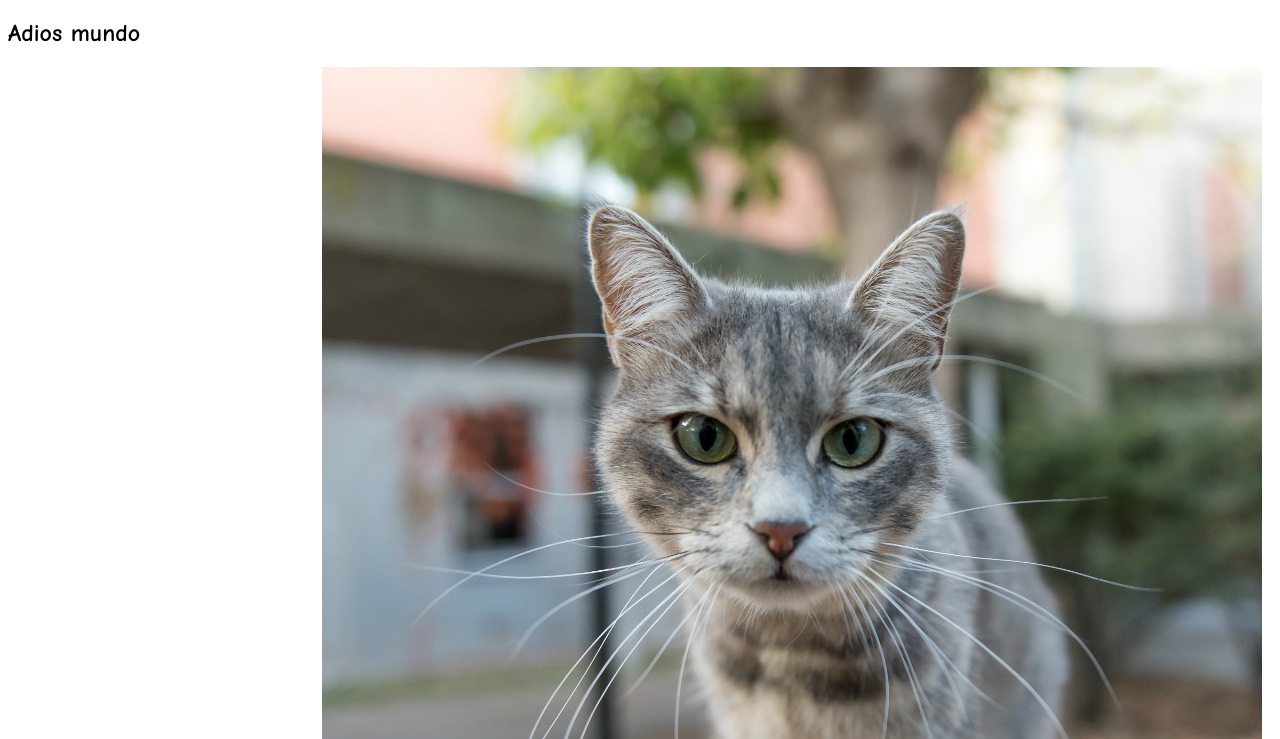
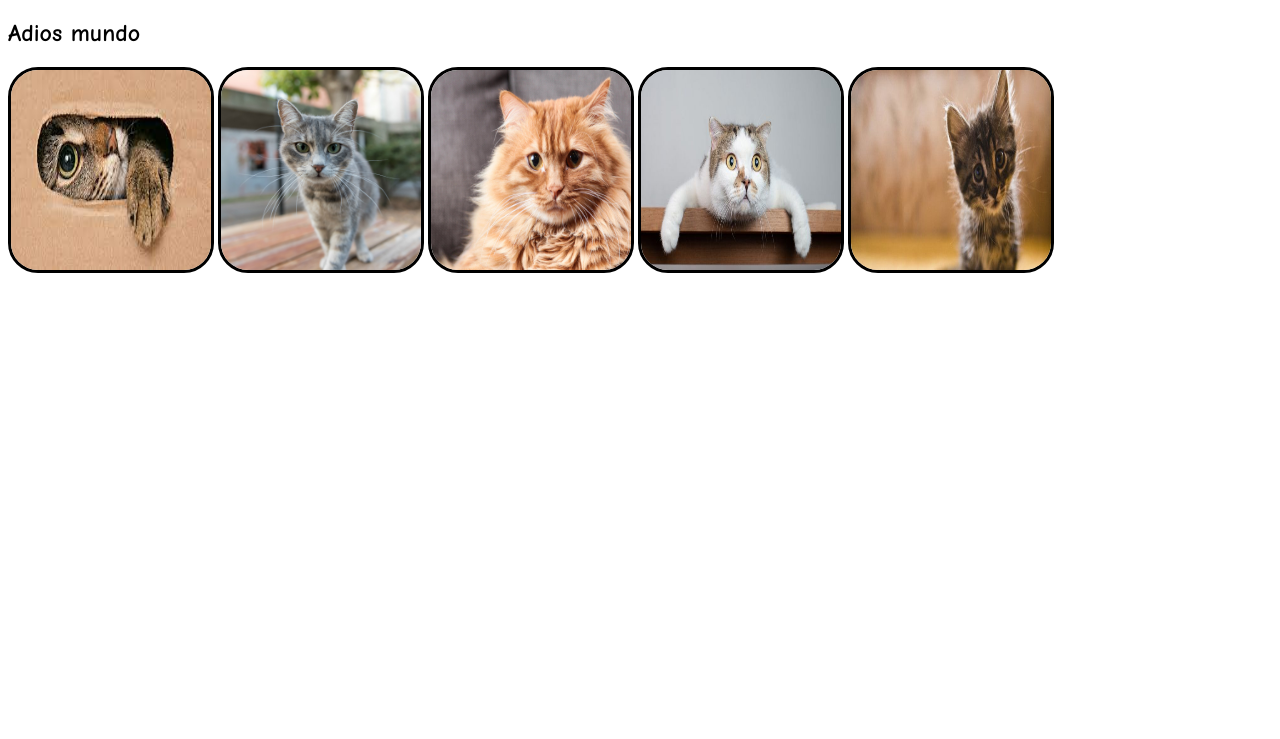
Before and after one commit to DavidSanchez2002/ProyectoWebGit, a plain HTML site: page index.html in a window 1280 px wide. Shown: the part 61-800 px from the top of the page. Drawn offline with Linux system fonts and the light colour scheme.

Commit message:
Cuarta version con imagenes del mismo tamaño

```diff
--- a/estilos.css
+++ b/estilos.css
@@ -6,3 +6,10 @@ h2{
 	font-family: 'Comic sans ms';
 
 }
+img{
+	width: 200px;
+	height: 200px;
+	border-color: black;
+	border: solid;
+	border-radius: 30px;
+}
```
